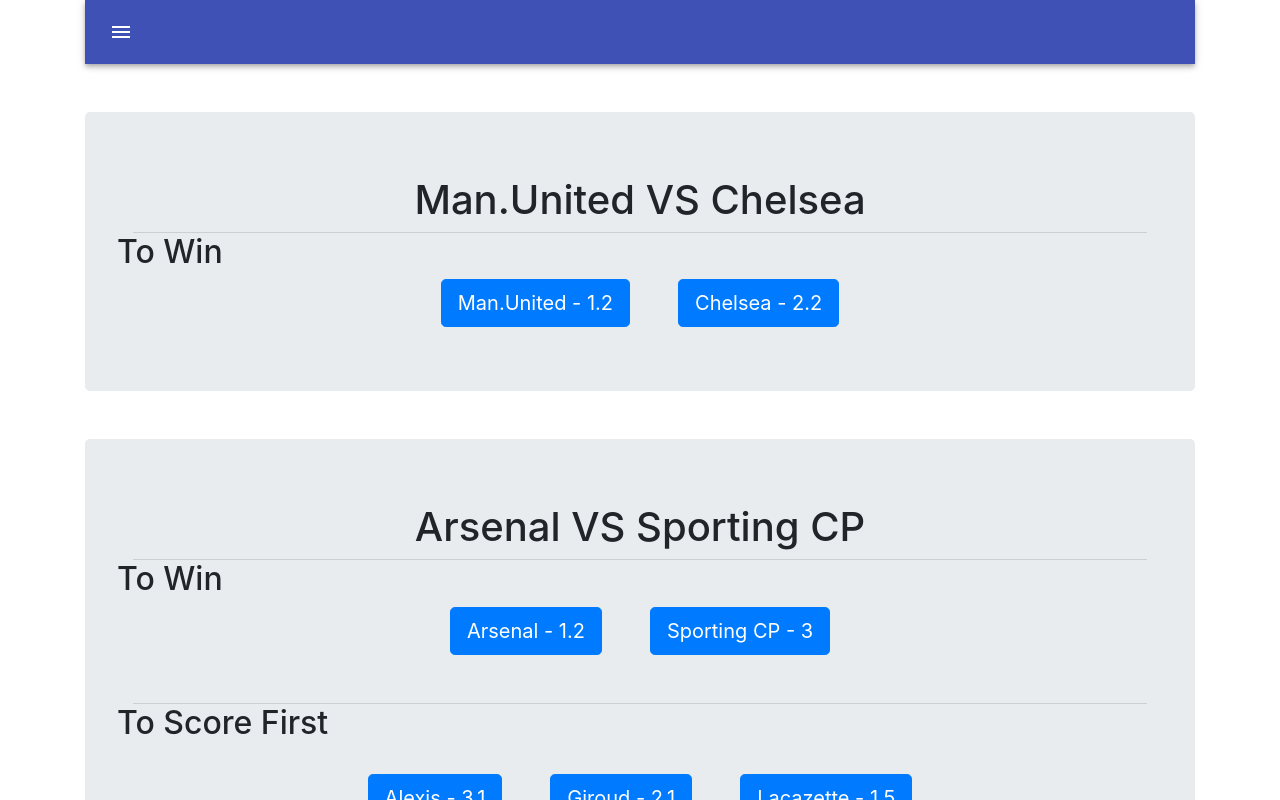
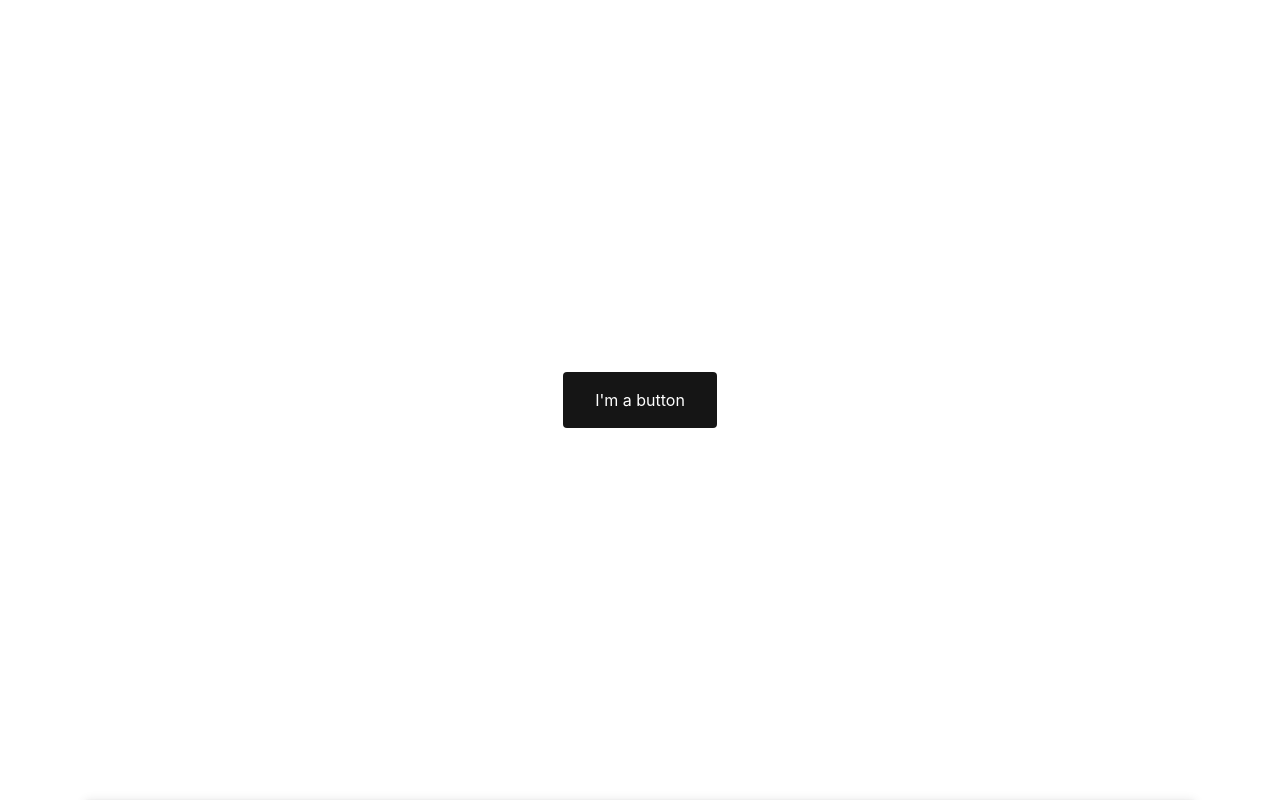
Before and after one commit to eddieallard/SoccerApp, a React (Create React App) app: page /Betslip in a window 1280 px wide. Shown: the top 800 px of the page. Built offline with nearby package versions, Linux system fonts and the light colour scheme.

Commit message:
added styled div for modal button test, added useState for conditional rendering of modal

```diff
--- a/package.json
+++ b/package.json
@@ -13,8 +13,11 @@
     "material-ui-icons": "^1.0.0-beta.36",
     "react": "^17.0.2",
     "react-dom": "^17.0.2",
+    "react-icons": "^4.2.0",
     "react-router-dom": "^5.2.0",
-    "react-scripts": "4.0.3"
+    "react-scripts": "4.0.3",
+    "react-spring": "^9.0.0-rc.3",
+    "styled-components": "^5.2.1"
   },
   "scripts": {
     "start": "react-scripts start",
--- a/src/components/App.js
+++ b/src/components/App.js
@@ -1,19 +1,46 @@
-import React from "react";
+import React, { useState } from "react";
+import styled from 'styled-components';
 import { Route, Switch } from 'react-router-dom';
 import HomePage from "./home/HomePage";
 import BetSlip from "./modal/BetSlip";
 import NavBar from "../components/common/NavBar";
 
+const Container = styled.div `
+ display: flex;
+ justify-content: center;
+ align-items: center;
+ height: 100vh;
+ `;
+const Button = styled.div `
+  min-width: 100px;
+  padding: 16px 32px;
+  border-radius: 4px;
+  border: none;
+  background: #151515;
+  color: #fff;
+`;
 
 function App() {
+  const [showBetslip, setBetslip] = useState(false);
+
+  const openBetSlip = () => {
+    setBetslip(prior => !prior);
+  };
+
   return(
+    <>
     <div className="container">
+    <Container>
+        <Button onClick={openBetSlip}>I'm a button</Button>
+        <BetSlip showBetslip={showBetslip} setBetslip={setBetslip} />
+      </Container>
       <NavBar />
-      <HomePage />
       <Switch>
+        <Route path="/" component={HomePage} />
         <Route path="Betslip" component={BetSlip} />
       </Switch>
     </div>
+    </>
   );
 }
 
--- a/src/components/common/NavBar.js
+++ b/src/components/common/NavBar.js
@@ -4,6 +4,7 @@
 import Toolbar from '@material-ui/core/Toolbar';
 import IconButton from '@material-ui/core/IconButton';
 import MenuIcon from '@material-ui/icons/Menu';
+
 
 const useStyles = makeStyles((theme) => ({
   root: {
--- a/src/components/home/HomePage.js
+++ b/src/components/home/HomePage.js
@@ -33,7 +33,7 @@
         </div>
         <br></br>
         <br></br>
-    <Divider variant="middle" />
+     <Divider variant="middle" />
         <h2 className="text-left">To Score First</h2><br></br>
         <div className="container text-center">
         <Link to="Betslip" className="btn btn-primary btn-lg mr-5">
--- a/src/components/modal/BetSlip.js
+++ b/src/components/modal/BetSlip.js
@@ -1,22 +1,13 @@
 import React from "react";
 
+function BetSlip() {
+  return (
+        <>
 
-function BetSlip() {
-    return (
-        <div className="modal" tabindex="-1">
-  <div className="modal-dialog">
-    <div className="modal-content">
-      <div className="modal-header">
-        <h5 className="modal-title">Modal title</h5>
-        <button type="button" className="btn-close" data-bs-dismiss="modal" aria-label="Close"></button>
-      </div>
-      <div className="modal-body">
-        <p>Modal body text goes here.</p>
-      </div>
-    </div>
-  </div>
-</div>
-    );
+        </>
+    )
 };
 
+
+
 export default BetSlip;
```
Also changed, not shown: 1 other file (tests, documents, lock files or other folders).
